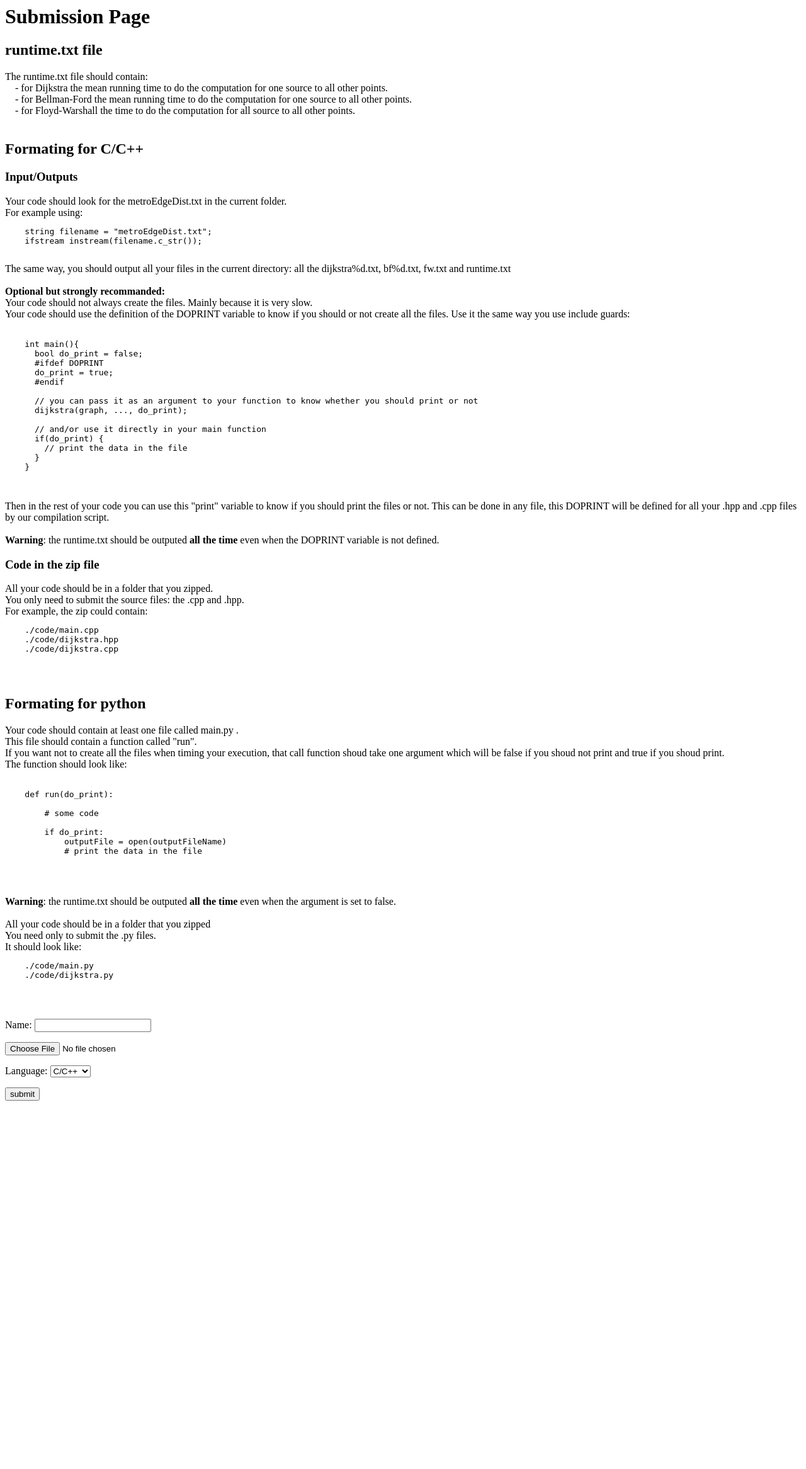
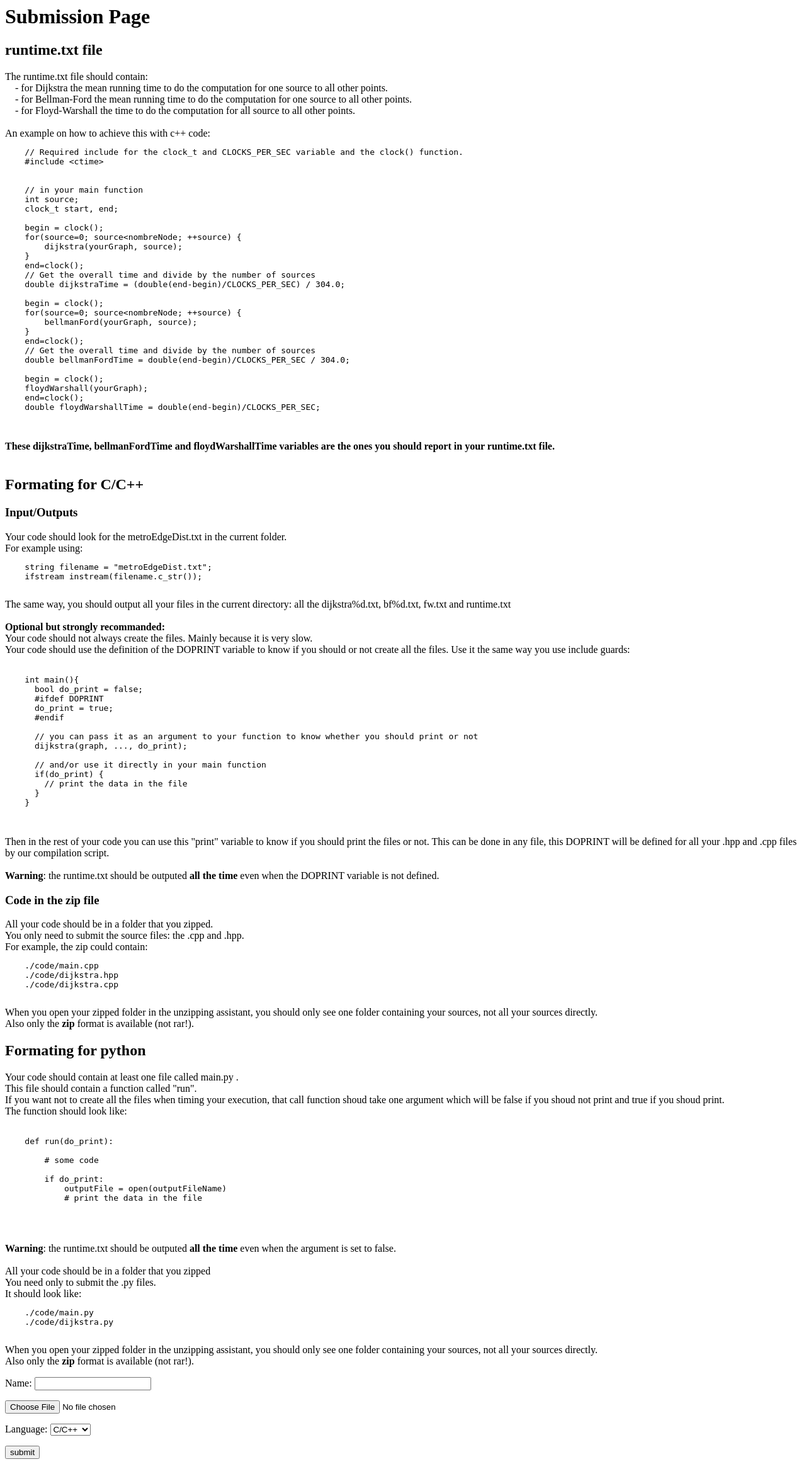
Before and after one commit to bunelr/discrete-optimization-assignment, a Flask app: template templates/submit.html in a window 1280 px wide. Shown: the whole page at 63% size. Before the commit the page ends 1748 px from the top, so only its background shows below. Run offline with Flask 2, Linux system fonts and the light colour scheme; the template is opened without the code that fills it, so the values that code supplies are empty.

Commit message:
emphase the fucked up message, add sample for code timing and some zip formating help.

```diff
--- a/templates/fuck_up.html
+++ b/templates/fuck_up.html
@@ -2,7 +2,8 @@
   <body>
     <h1> Something fucked up </h1>
 
-    <p> Reason of the fuckup: {{reason}} </p>
+    <h2> Reason of the fuckup:</h2>
+    <p> <b> {{reason}} </b> </p>
     <p> Please read the output of your program below, STDOUT is the output of your program and of the verification script, STDERR contains the warnings and errors</p>
     <h2> To Debug </h2>
     <h3> STDOUT </h3>
--- a/templates/submit.html
+++ b/templates/submit.html
@@ -7,6 +7,40 @@
     &#160;&#160;&#160;&#160;- for Dijkstra the mean running time to do the computation for one source to all other points.<br>
     &#160;&#160;&#160;&#160;- for Bellman-Ford the mean running time to do the computation for one source to all other points.<br>
     &#160;&#160;&#160;&#160;- for Floyd-Warshall the time to do the computation for all source to all other points.<br><br>
+
+    An example on how to achieve this with c++ code:<br>
+    <pre>
+    // Required include for the clock_t and CLOCKS_PER_SEC variable and the clock() function.
+    #include &ltctime&gt
+
+
+    // in your main function
+    int source;
+    clock_t start, end;
+
+    begin = clock();
+    for(source=0; source&ltnombreNode; ++source) {
+        dijkstra(yourGraph, source);
+    }
+    end=clock();
+    // Get the overall time and divide by the number of sources
+    double dijkstraTime = (double(end-begin)/CLOCKS_PER_SEC) / 304.0;
+
+    begin = clock();
+    for(source=0; source&ltnombreNode; ++source) {
+        bellmanFord(yourGraph, source);
+    }
+    end=clock();
+    // Get the overall time and divide by the number of sources
+    double bellmanFordTime = double(end-begin)/CLOCKS_PER_SEC / 304.0;
+
+    begin = clock();
+    floydWarshall(yourGraph);
+    end=clock();
+    double floydWarshallTime = double(end-begin)/CLOCKS_PER_SEC;
+    </pre><br>
+
+    <b>These dijkstraTime, bellmanFordTime and floydWarshallTime variables are the ones you should report in your runtime.txt file.</b><br><br>
 
 
     <h2> Formating for C/C++</h2>
@@ -51,7 +85,10 @@
     ./code/main.cpp
     ./code/dijkstra.hpp
     ./code/dijkstra.cpp
-    </pre><br>
+    </pre>
+
+    When you open your zipped folder in the unzipping assistant, you should only see one folder containing your sources, not all your sources directly.<br>
+    Also only the <b>zip</b> format is available (not rar!).<br>
 
     <h2> Formating for python </h2>
     Your code should contain at least one file called main.py .<br>
@@ -78,7 +115,9 @@
     <pre>
     ./code/main.py
     ./code/dijkstra.py
-    </pre><br>
+    </pre>
+    When you open your zipped folder in the unzipping assistant, you should only see one folder containing your sources, not all your sources directly.<br>
+    Also only the <b>zip</b> format is available (not rar!).<br>
 
     <form method=POST enctype=multipart/form-data action="/submit">
       <p> <label for='username'> Name: </label> <input type=text name=username> </p>
```
